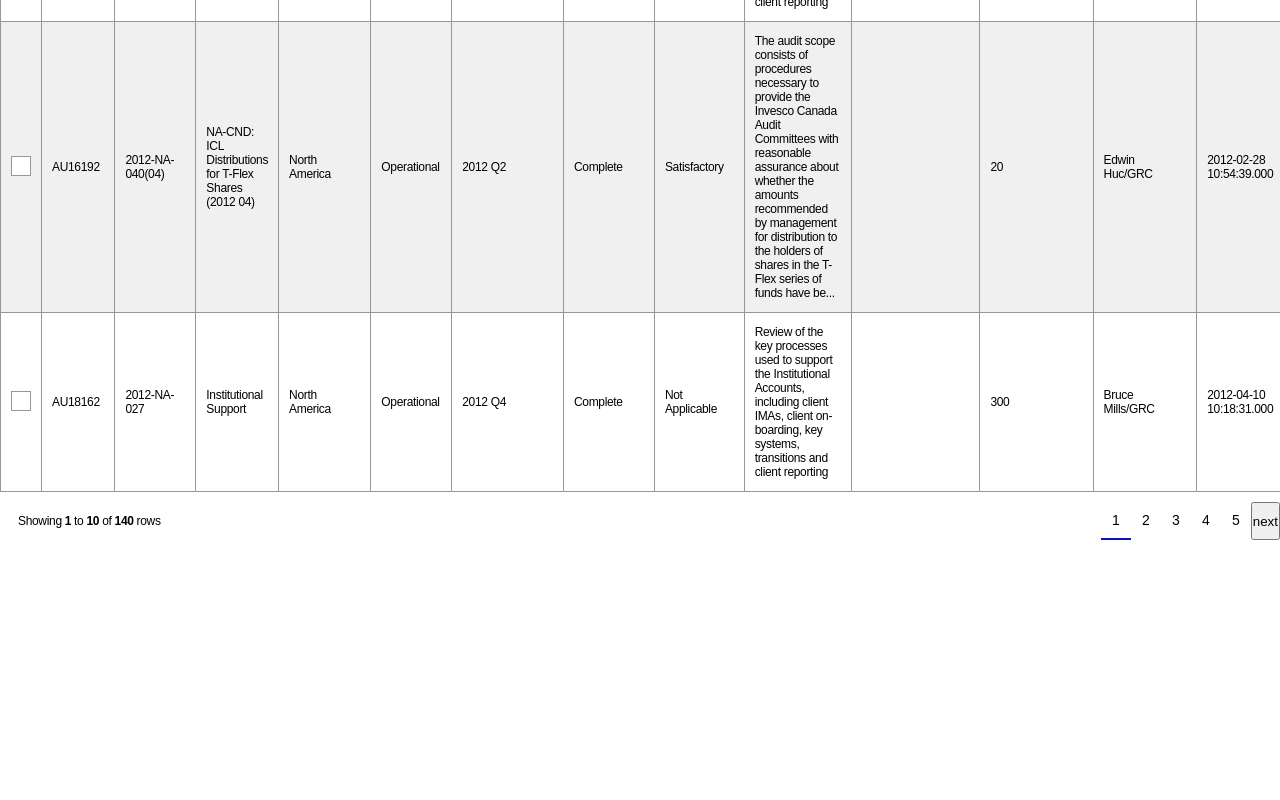
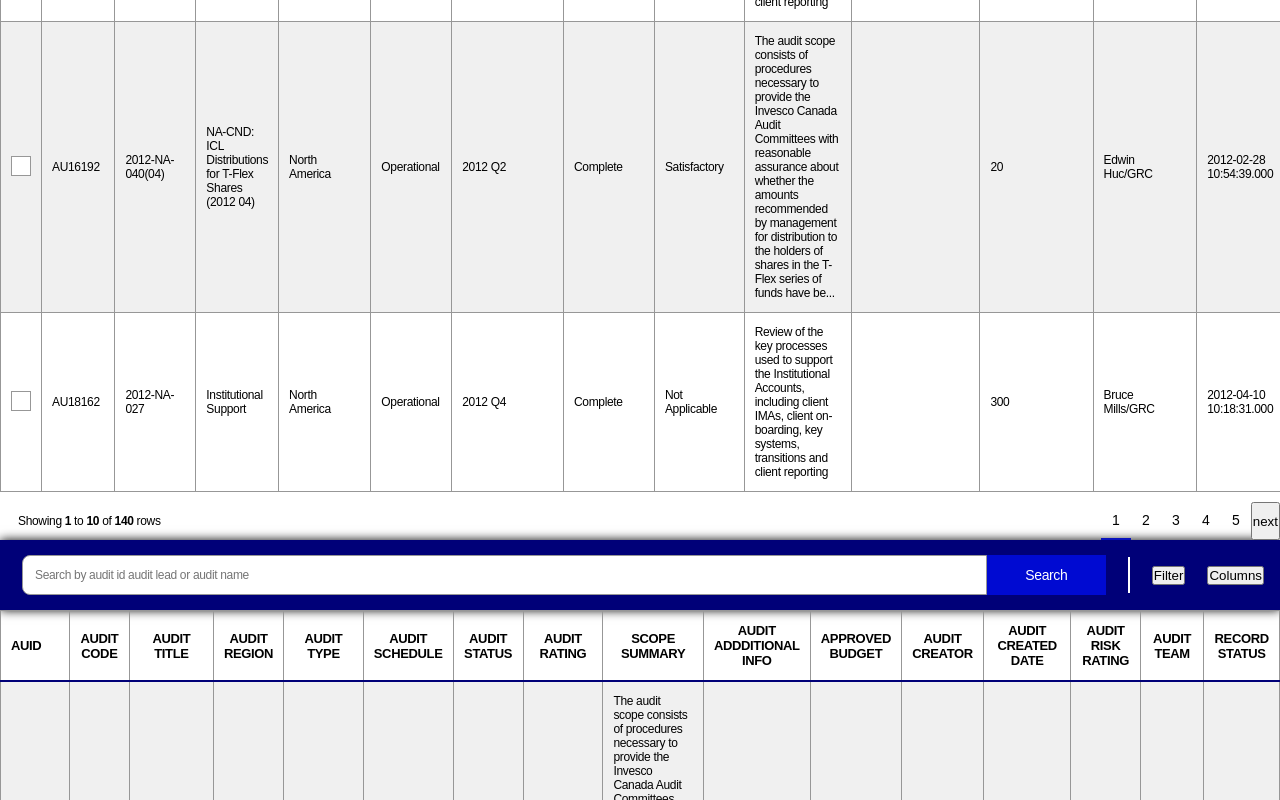
Before and after one commit to artandrey/table, a React (Create React App) app: page / in a window 1280 px wide. Shown: the part 2000-2800 px from the top of the page. Before the commit the page ends 2540 px from the top, so only its background shows below. Built offline with nearby package versions, Linux system fonts and the light colour scheme.

Commit message:
fixed bugs in select table

```diff
--- a/src/App.js
+++ b/src/App.js
@@ -69,6 +69,15 @@
                 select
                 onRowSelect={handleSelect}
             />
+            <TableWithFilters
+                data={data}
+                columns={columns}
+                searchBy={searchBy}
+                filterBy={filterBy}
+                columnsFilterOptions={columns}
+                showRows={10}
+                onRowSelect={handleSelect}
+            />
         </div>
     );
 }
--- a/src/components/Table/Table.jsx
+++ b/src/components/Table/Table.jsx
@@ -76,19 +76,15 @@
     }, [sort, select]);
     const { getTableProps, headerGroups, rows, prepareRow, selectedFlatRows } =
         useTable({ columns, data }, ...plugins, (hooks) => {
+            if (!select) return;
             hooks.visibleColumns.push((columns) => [
-                // Let's make a column for selection
                 {
                     id: 'selection',
-                    // The header can use the table's getToggleAllRowsSelectedProps method
-                    // to render a checkbox
                     Header: ({ getToggleAllRowsSelectedProps }) => (
                         <div className={s.checkboxWrapper}>
                             <Checkbox {...getToggleAllRowsSelectedProps()} />
                         </div>
                     ),
-                    // The cell can use the individual row's getToggleRowSelectedProps method
-                    // to the render a checkbox
                     Cell: ({ row }) => (
                         <div className={s.checkboxWrapper}>
                             <Checkbox {...row.getToggleRowSelectedProps()} />
@@ -99,11 +95,12 @@
             ]);
         });
     useEffect(() => {
-        onRowSelect &&
+        select &&
+            onRowSelect &&
             onRowSelect(
                 selectedFlatRows.map((slectedRow) => slectedRow.original)
             );
-    }, [selectedFlatRows, onRowSelect]);
+    }, [selectedFlatRows, onRowSelect, select]);
 
     const [pageNumber, setPageNumber] = useState(1);
     const showStart = showRows * (pageNumber - 1);
```
